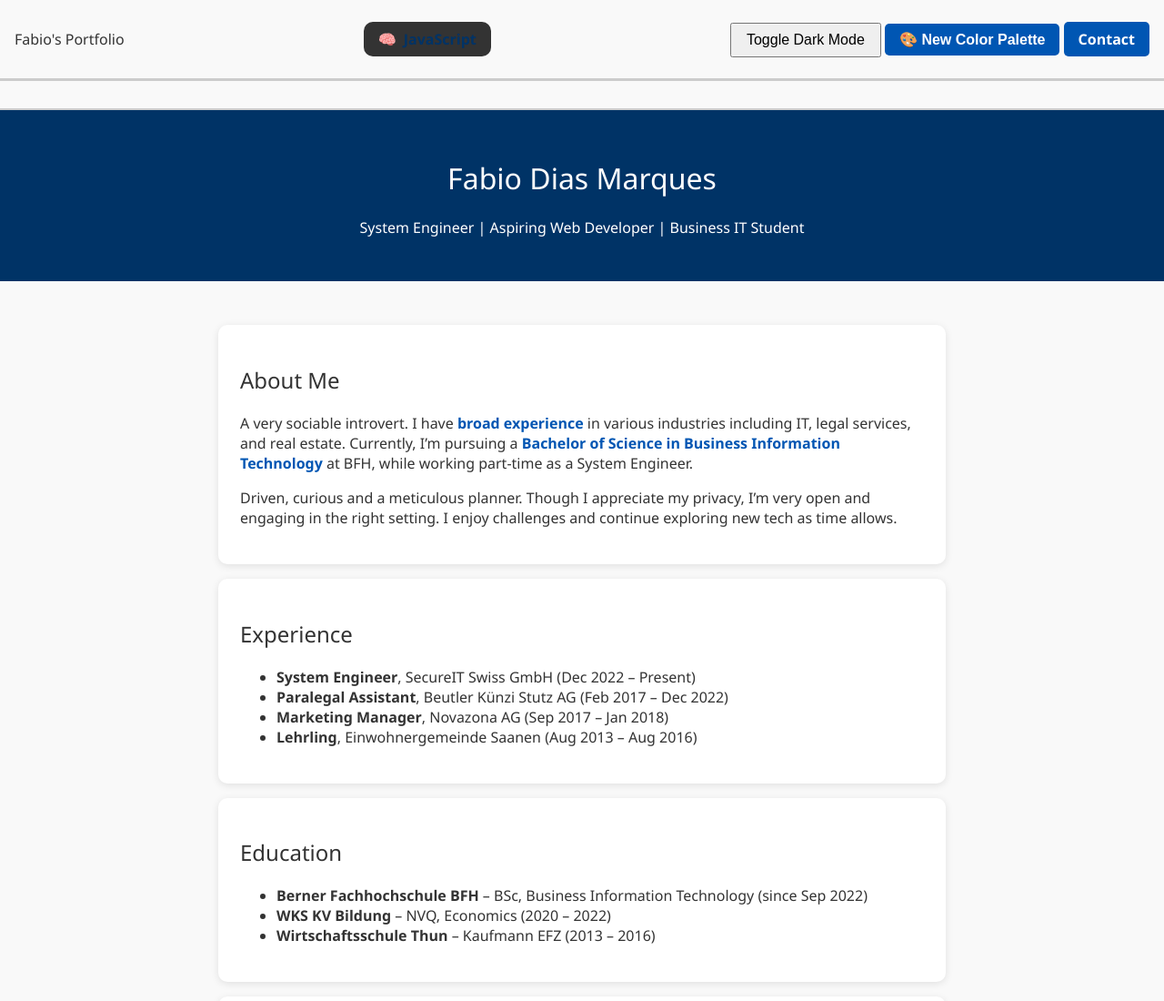
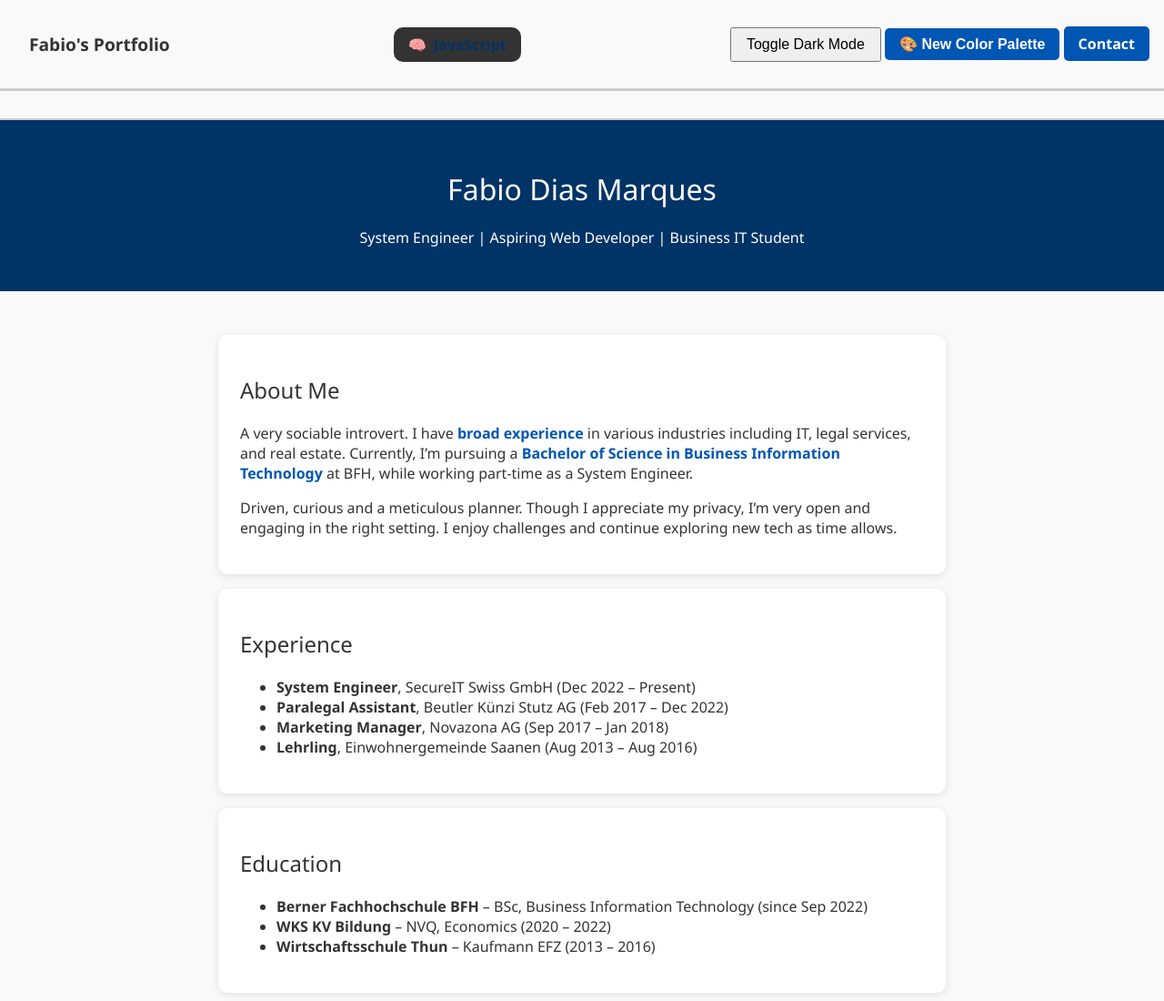
Before and after one commit to Fabaaa/portfolio.page, a website: page index.html in a window 1280 px wide. Shown: the top 1100 px of the page at 91% size. Drawn offline with Linux system fonts and the light colour scheme.

Commit message:
style: improve spacing between title and skill box in nav

```diff
--- a/index.html
+++ b/index.html
@@ -31,8 +31,8 @@
 <body>
   <nav class="top-nav">
     <!-- Skill Box (Always visible) -->
-     <div>
-      <p class="" >Fabio's Portfolio </p>
+     <div class="portfolio-title">
+      <p>Fabio's Portfolio </p>
      </div>
     <div class="skill-box dynamic-skill">
       <span id="skill-icon">🔤</span>
--- a/styles.css
+++ b/styles.css
@@ -270,3 +270,12 @@ body.dark-mode #scrollTopBtn:hover {
 #palettePreview .color-swatch {
   flex: 1;
 }
+
+.portfolio-title {
+  display: flex;
+  align-items: center;
+  font-weight: bold;
+  font-size: 1.2rem;
+  padding-left: 1rem;
+  margin-right: 1rem;
+}
```
